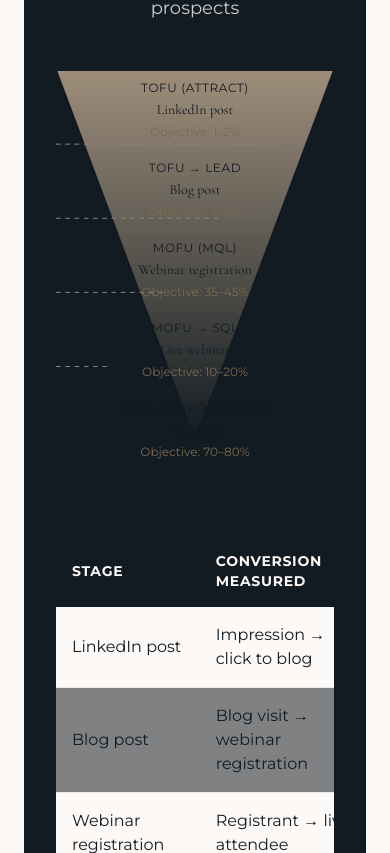
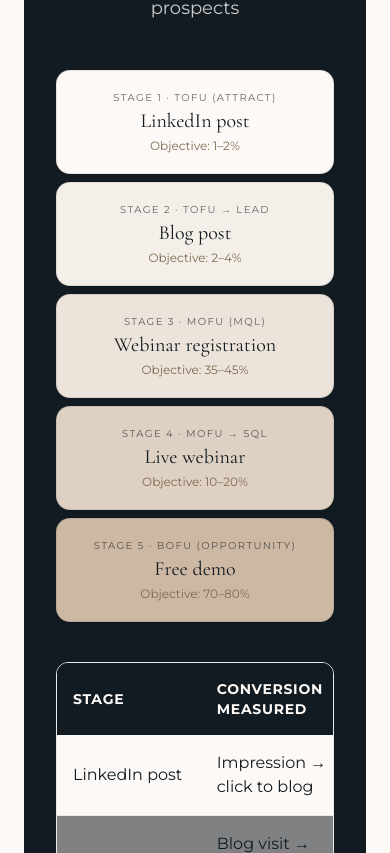
Before and after one commit to lasuamont/vellagrowthagency, a Next.js app: page /blog/conversion-funnel in a window 390 px wide. Shown: the part 9891-10744 px from the top of the page. Built offline with nearby package versions, Linux system fonts and the light colour scheme.

Commit message:
Redesign responsive conversion funnel diagram

```diff
--- a/src/components/FunnelDiagram.tsx
+++ b/src/components/FunnelDiagram.tsx
@@ -2,89 +2,54 @@
 
 import { funnelStages } from "@/data/funnel";
 
+const desktopWidths = [
+  "sm:w-full",
+  "sm:w-[93%]",
+  "sm:w-[86%]",
+  "sm:w-[79%]",
+  "sm:w-[72%]",
+];
+
+const stageBackgrounds = [
+  "#FDF9F6",
+  "#F5EFE9",
+  "#ECE3DA",
+  "#DED1C3",
+  "#CDB9A3",
+];
+
 export default function FunnelDiagram() {
   const stages = funnelStages;
 
-  // Calculate positions for funnel shape
-  const funnelWidth = 300;
-  const funnelHeight = 400;
-  const stageHeight = funnelHeight / stages.length;
-
   return (
-    <div className="w-full max-w-2xl mx-auto my-12">
-      <div className="relative">
-        {/* Funnel Shape */}
-        <svg
-          className="w-full h-auto"
-          viewBox={`0 0 ${funnelWidth} ${funnelHeight + 50}`}
-          fill="none"
-          xmlns="http://www.w3.org/2000/svg"
-          aria-label="Conversion funnel diagram"
-        >
-          {/* Funnel outline */}
-          <path
-            d={`M0 0 L${funnelWidth / 2} ${funnelHeight} L${funnelWidth} 0 Z`}
-            fill="url(#funnelGradient)"
-            stroke="#121B22"
-            strokeWidth="2"
-          />
-
-          {/* Gradient definition */}
-          <defs>
-            <linearGradient id="funnelGradient" x1="0%" y1="0%" x2="0%" y2="100%">
-              <stop offset="0%" stopColor="#C2AC92" stopOpacity="0.8"/>
-              <stop offset="100%" stopColor="#121B22" stopOpacity="0.8"/>
-            </linearGradient>
-          </defs>
-
-          {/* Stage separators */}
-          {stages.map((_, index) => (
-            <line
-              key={`separator-${index}`}
-              x1="0"
-              y1={(index + 1) * stageHeight}
-              x2={funnelWidth - (funnelWidth * (index + 1) / stages.length)}
-              y2={(index + 1) * stageHeight}
-              stroke="#898C91"
-              strokeWidth="1"
-              strokeDasharray="5,5"
-            />
-          ))}
-        </svg>
-
-        {/* Stage Labels */}
-        <div className="absolute inset-0 flex flex-col justify-between items-center text-center pointer-events-none">
-          {stages.map((stage, index) => {
-            const yPosition = (index + 0.5) * stageHeight;
-            const widthAtThisLevel = funnelWidth * (1 - index / stages.length);
-            const textWidth = widthAtThisLevel * 0.8;
-
-            return (
-              <div
-                key={`label-${stage.id}`}
-                className="absolute flex flex-col items-center"
-                style={{
-                  top: `${yPosition}px`,
-                  transform: 'translateY(-50%)',
-                }}
-              >
-                <span className="font-montserrat font-600 text-ink-navy text-xs md:text-sm uppercase tracking-wider">
-                  {stage.funnelPosition}
-                </span>
-                <span className="font-cormorant font-500 text-ink-navy text-sm md:text-base mt-1">
-                  {stage.stage}
-                </span>
-                <span className="font-montserrat text-bronze text-xs mt-1">
-                  Objective: {stage.objective}
-                </span>
-              </div>
-            );
-          })}
-        </div>
+    <div className="w-full max-w-3xl mx-auto my-12">
+      {/* Responsive, centered funnel bands. Labels live inside each band,
+          rather than being absolutely positioned over a scaled SVG. */}
+      <div
+        className="flex flex-col items-center gap-2 px-0 sm:px-3"
+        aria-label="Five-stage conversion funnel"
+      >
+        {stages.map((stage, index) => (
+          <div
+            key={stage.id}
+            className={`w-full ${desktopWidths[index]} min-h-[104px] sm:min-h-[112px] rounded-[14px] border border-ink-navy/10 shadow-sm flex flex-col items-center justify-center text-center py-4 px-3 sm:px-6 transition-[width] duration-300`}
+            style={{ backgroundColor: stageBackgrounds[index] }}
+          >
+            <p className="font-montserrat font-600 text-ink-navy/65 text-[10px] sm:text-xs uppercase tracking-[0.14em]">
+              Stage {stage.id} · {stage.funnelPosition}
+            </p>
+            <h3 className="font-cormorant font-500 text-ink-navy text-xl sm:text-2xl leading-tight mt-1">
+              {stage.stage}
+            </h3>
+            <p className="font-montserrat text-bronze text-xs sm:text-sm mt-1">
+              Objective: {stage.objective}
+            </p>
+          </div>
+        ))}
       </div>
 
       {/* Conversion Metrics Table */}
-      <div className="mt-12 overflow-x-auto">
+      <div className="mt-10 overflow-x-auto rounded-[12px] border border-stone">
         <table className="w-full min-w-[600px] border-collapse">
           <thead>
             <tr className="bg-ink-navy">
@@ -106,11 +71,11 @@ export default function FunnelDiagram() {
             {stages.map((stage, index) => (
               <tr
                 key={stage.id}
-                className={`border-b border-stone ${index % 2 === 0 ? 'bg-cream' : 'bg-stone/50'}`}
+                className={`border-b border-stone ${index % 2 === 0 ? "bg-cream" : "bg-stone/50"}`}
               >
                 <td className="font-montserrat text-ink-navy p-4">{stage.stage}</td>
                 <td className="font-montserrat text-ink-navy p-4">{stage.conversion}</td>
-                <td className="font-montserrat font-600 text-champagne p-4">{stage.objective}</td>
+                <td className="font-montserrat font-600 text-bronze p-4">{stage.objective}</td>
                 <td className="font-montserrat text-bronze p-4">{stage.funnelPosition}</td>
               </tr>
             ))}
@@ -118,7 +83,7 @@ export default function FunnelDiagram() {
         </table>
       </div>
 
-      <p className="font-montserrat text-bronze text-sm mt-4 text-center">
+      <p className="font-montserrat text-cream/60 text-xs mt-4 text-center">
         *These are target benchmarks, not guaranteed results
       </p>
     </div>
```
